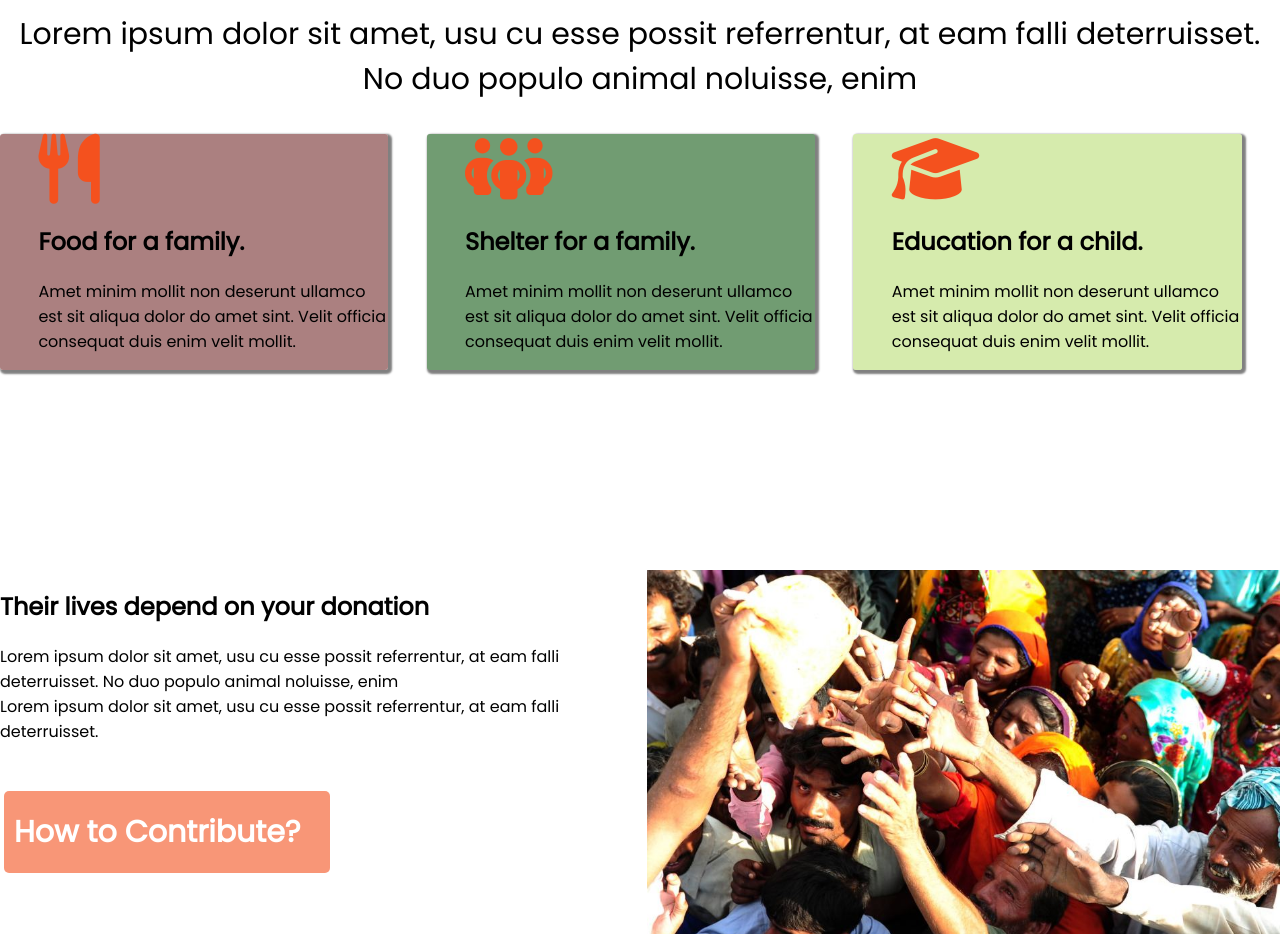
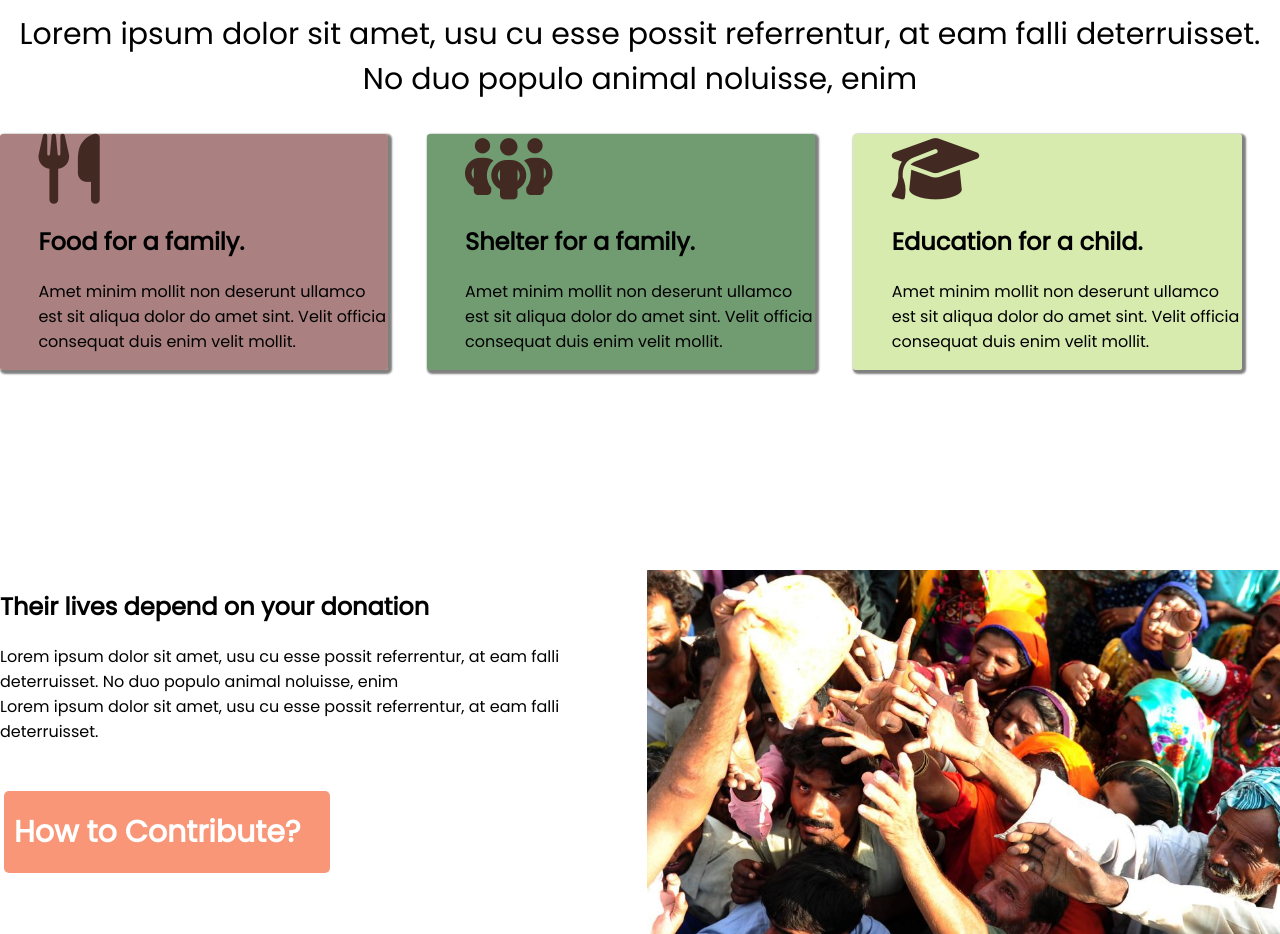
Before and after one commit to Subratadevmohanta/My-first-assignment, a plain HTML site: page index.html in a window 1280 px wide. Shown: the part 1720-2654 px from the top of the page. Drawn offline with Linux system fonts and the light colour scheme.

Commit message:
icon color change

```diff
--- a/style.css
+++ b/style.css
@@ -93,7 +93,7 @@ h1 {
 }
 
 .fa-solid {
-    color: #f4511e;
+    color: #422921;
     font-size: 70px;
 }
 
```
